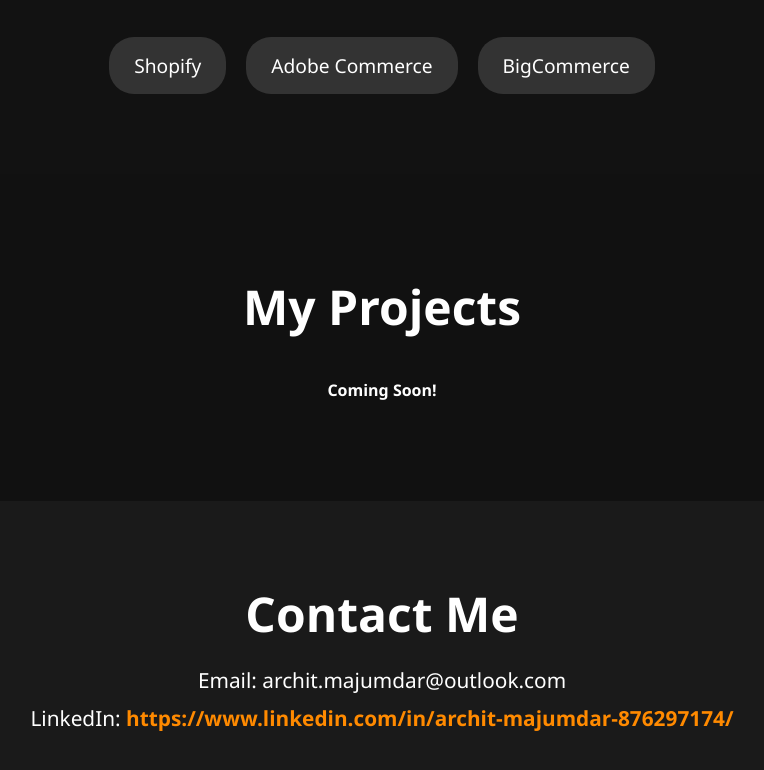
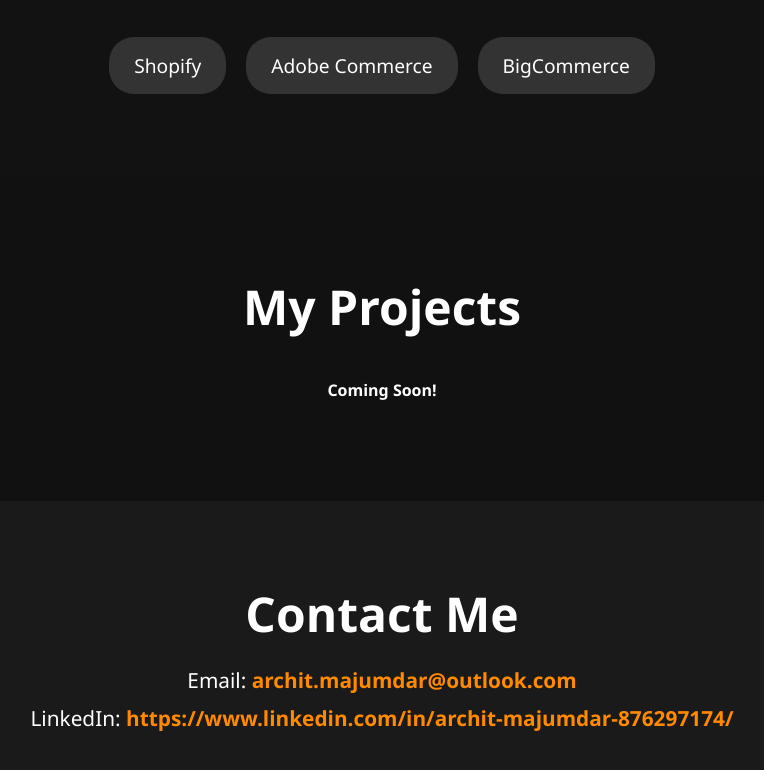
Before and after one commit to ArchiT-786/portfolio, a plain HTML site: page index.html in a window 1280 px wide. Shown: the part 1667-2437 px from the top of the page, without its empty margins (258-1022 px from the left). Drawn offline with Linux system fonts and the light colour scheme.

Commit message:
initial commit

```diff
--- a/index.html
+++ b/index.html
@@ -76,7 +76,7 @@
     <section id="contact" class="contact">
         <div class="content">
             <h2>Contact Me</h2>
-            <p>Email: archit.majumdar@outlook.com</p>
+            <p>Email: <a href="mailto:archit.majumdar@outlook.com">archit.majumdar@outlook.com</a></p>
             <p>LinkedIn: <a href="https://www.linkedin.com/in/archit-majumdar-876297174/"
                     target="_blank">https://www.linkedin.com/in/archit-majumdar-876297174/</a></p>
         </div>
```
